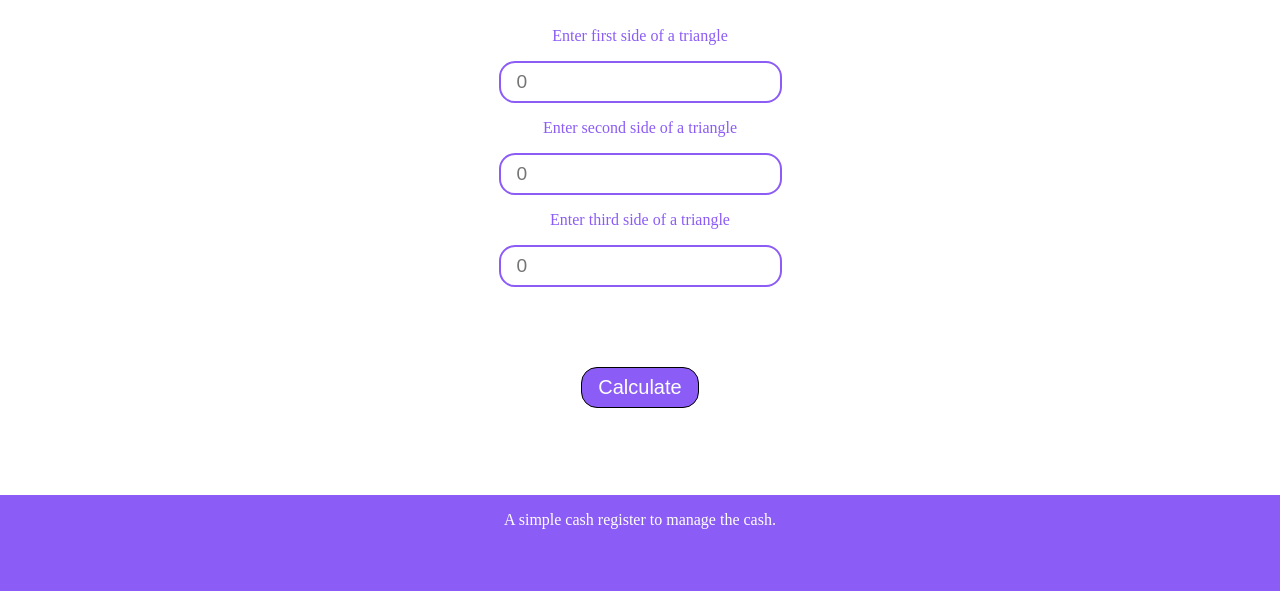
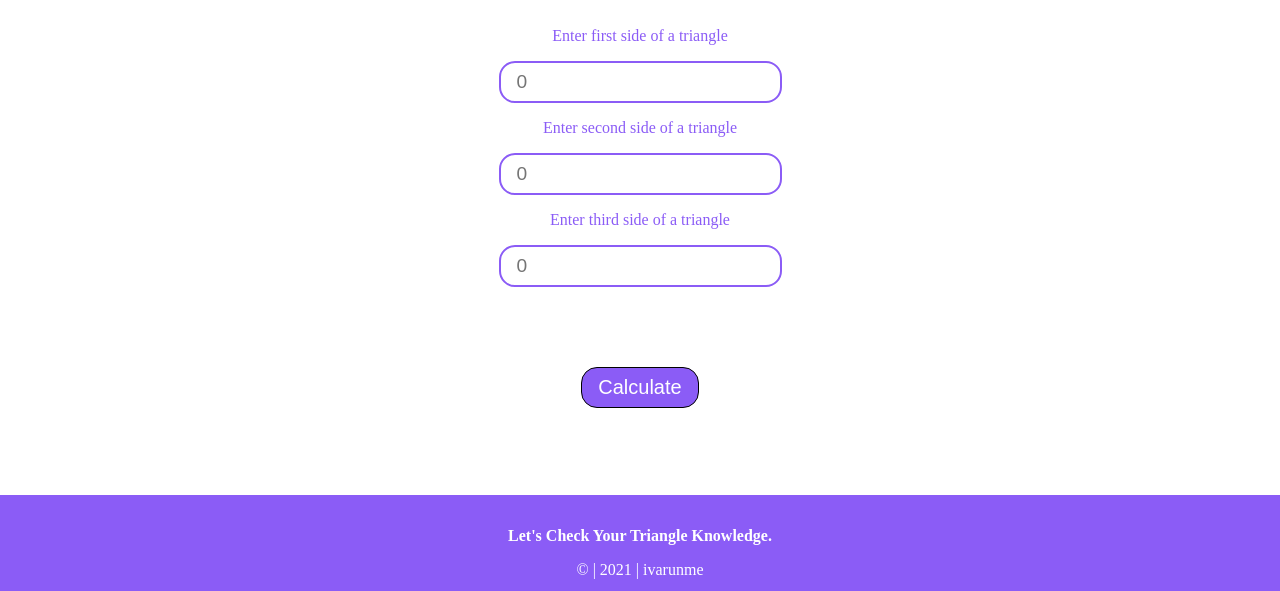
Before and after one commit to varun13169/fun-with-triangles, a plain HTML site: page areaOfTriangle.html in a window 1280 px wide. Shown: the part 209-800 px from the top of the page. Drawn offline with Linux system fonts and the light colour scheme.

Commit message:
Correct Footer

```diff
--- a/areaOfTriangle.html
+++ b/areaOfTriangle.html
@@ -52,7 +52,10 @@
 
 
     <footer class="footer">
-        <div>A simple cash register to manage the cash.</div>
+        <div>
+            <p><strong>Let's Check Your Triangle Knowledge.</strong></p>
+            <p>© | 2021 | ivarunme</p>
+        </div>
     </footer>
 
     <script src="/aotApp.js" type="text/javascript"></script>
```
Also changed, not shown: hypotenuse.html (+4 -1 lines), isTriangle.html (+4 -1 lines).
